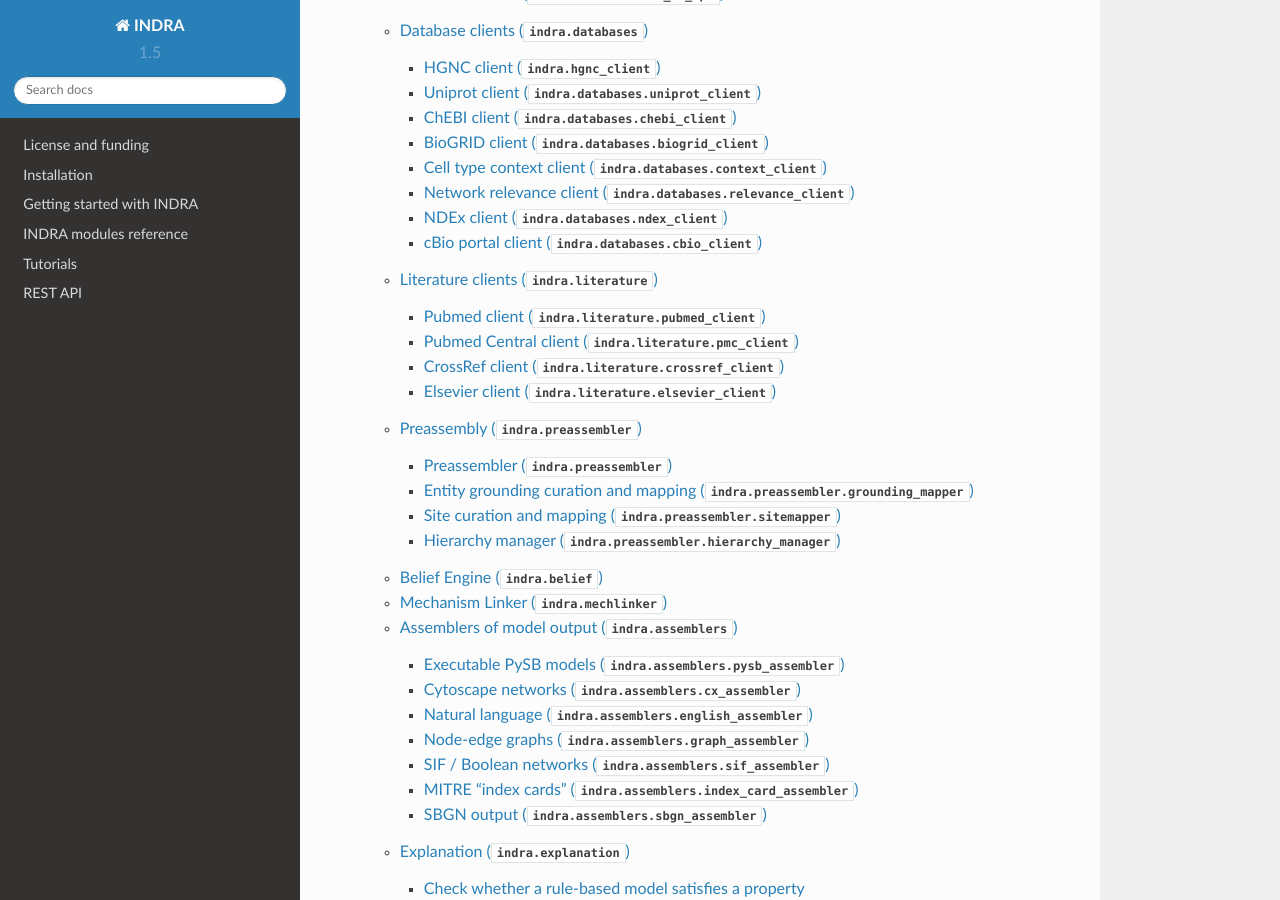
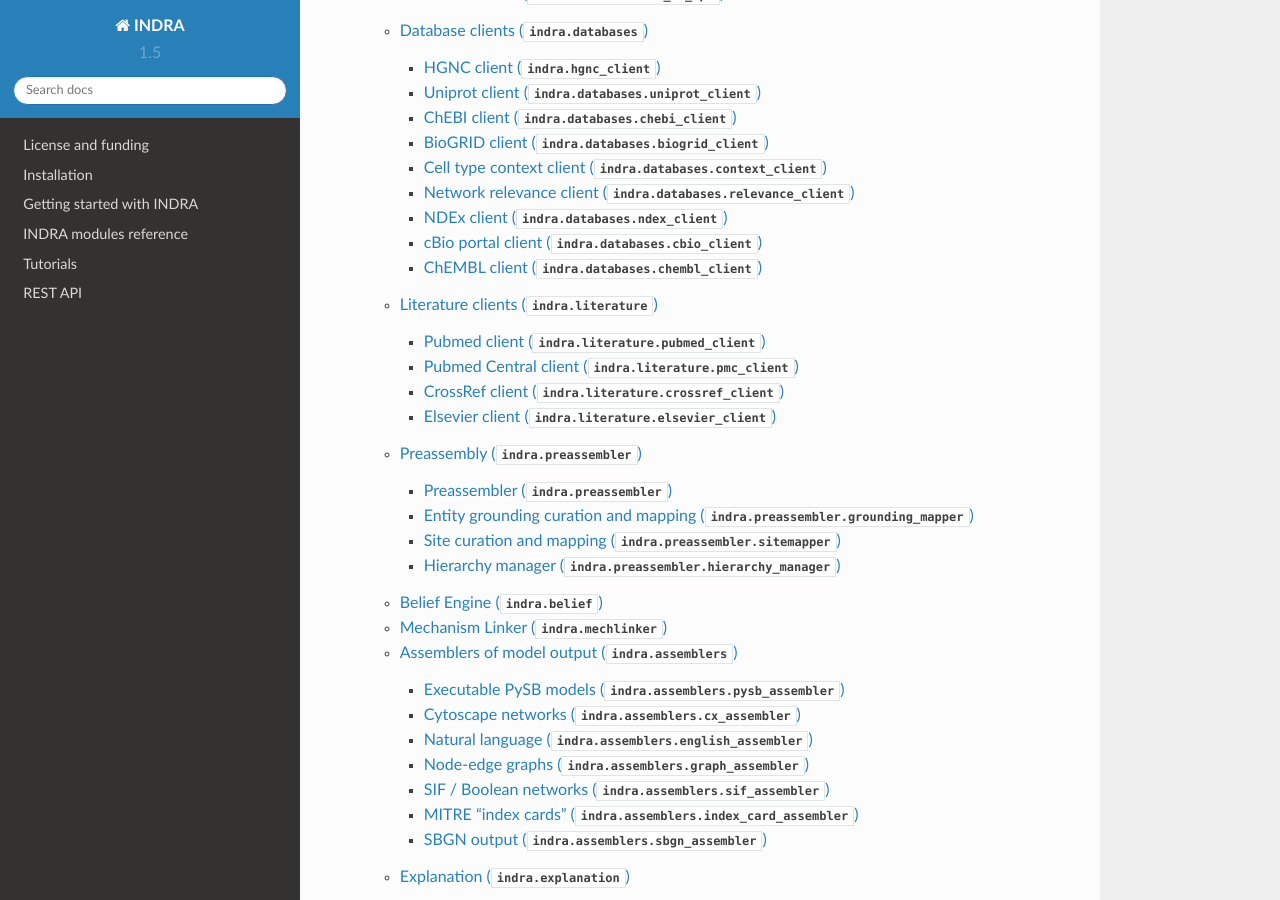
Before and after one commit to sorgerlab/indra, a Sphinx documentation site: the page built from doc/index.rst, in a window 1280 px wide and 900 px high, scrolled down 1216 px. Built offline with Sphinx 7.4.7 and the Read the Docs theme 2.0.0, drawn with Linux system fonts in a browser that asks for light colours; pages that are not in the unit, such as notebooks, are missing from menus.

Commit message:
Add ChEMBL client to documentation

```diff
--- a/doc/modules/databases/index.rst
+++ b/doc/modules/databases/index.rst
@@ -48,3 +48,9 @@
 
 .. automodule:: indra.databases.cbio_client
     :members:
+
+ChEMBL client (:py:mod:`indra.databases.chembl_client`)
+----------------------------------------------------------
+
+.. automodule:: indra.databases.chembl_client
+    :members:
```
